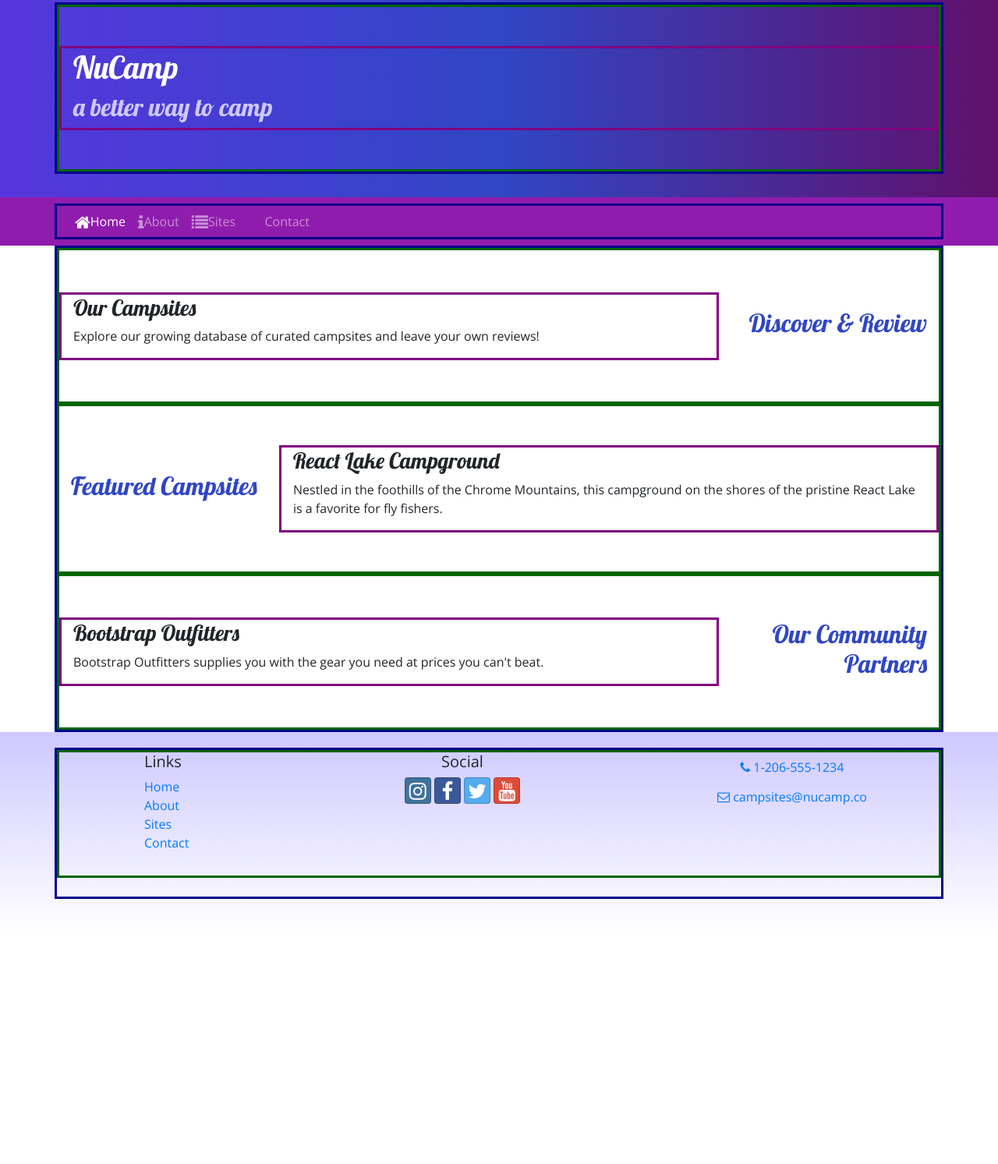
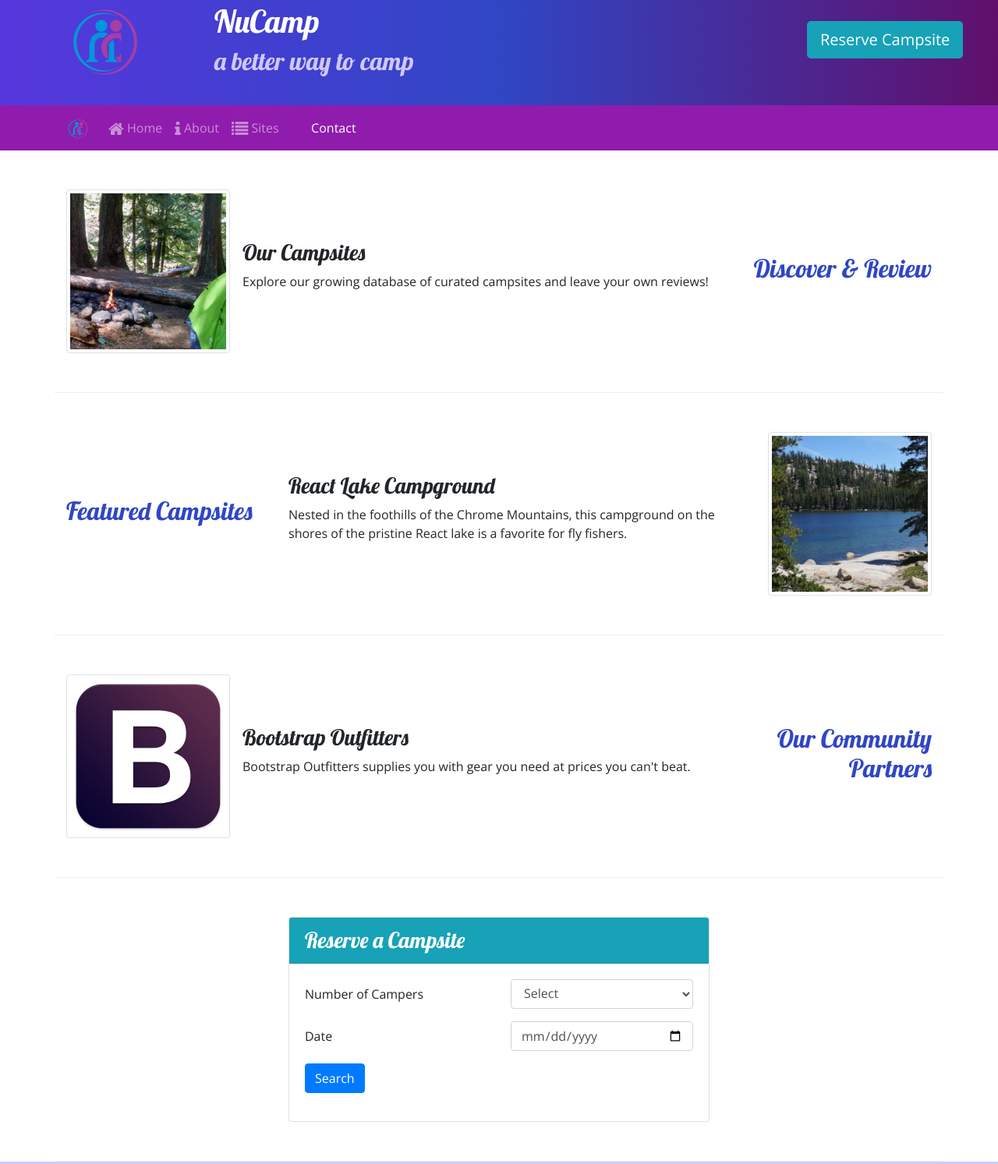
Before and after one commit to Dewan-Kabir/nucampsite, a website: page index.html in a window 1280 px wide. Shown: the part 27-1520 px from the top of the page at 78% size. Before the commit the page ends 1248 px from the top, so only its background shows below. Drawn offline with nearby package versions, Linux system fonts and the light colour scheme.

Commit message:
Completed Assignment-02, added (Link to page) button in the jumbotron, added form and content to index.html page

```diff
--- a/index.html
+++ b/index.html
@@ -22,29 +22,25 @@
 
         <title>NuCamp: A Better Way To Camp</title>
 
-        <style>
-            .container{
-                border: solid darkblue;
-            }
 
-            .row{
-                border:solid darkgreen;
-            }
-
-            .col{
-                border:solid purple;
-            }
-        </style>
     </head>
 
 <body>
 
     <header class="jumbotron jumbotron-fluid">
         <div class="container">
-            <div class="row row-content">
+            <div class="row ">
+                <div class="col-4 col-sm-3 col-md-2 align-self-center">
+                    <img src="img/logo.png" class="img-fluid" />
+                 </div>
                 <div class="col">
                     <h1>NuCamp</h1>
                     <h2>a better way to camp</h2>
+                </div>
+                <div class=" col-md-4 col-xl-2 mt-4  text-nowrap">
+                    <button class="btn btn-info btn-lg " >
+                        <a class="text-white" href="#reserveForm">Reserve Campsite</a>
+                    </button>
                 </div>
             </div>
         </div>
@@ -52,19 +48,20 @@
 
     <nav class="navbar navbar-expand-sm navbar-dark sticky-top">
         <div class="container">
+            <a class="navbar-brand" href="#"><img src="img/logo.png" height="30" width="30" /></a>
+            <button class="navbar-toggler" type="button" data-toggle="collapse" data-target="#nucampNavbar">
             <button class="navbar-toggler ml-auto" type="button" data-toggle="collapse" data-target="#nucampNavbar">
                 <span class="navbar-toggler-icon"></span>
             </button>
             <div class="collapse navbar-collapse" id="nucampNavbar">
                 <ul class="navbar-nav">
-            <li class="nav-item active"><a class="nav-link" href="index.html"><i class="fa fa-home fa-lg "></i>Home</a></li>
-            <li class="nav-item"><a class="nav-link" href="aboutus.html"><i class="fa fa-info fa-lg "></i>About</a></li>
-            <li class="nav-item"><a class="nav-link" href="#"><i class="fa fa-list fa-lg "></i>Sites</a></li>
-            <li class="nav-item"><a class="nav-link" href="contactus.html"><i class="fa fa-address-card fa-lg "></i>Contact</a></li>
+                    <li class="nav-item"><a class="nav-link" href="index.html"><i class="fa fa-home fa-lg"></i> Home</a></li>
+                    <li class="nav-item"><a class="nav-link" href="aboutus.html"><i class="fa fa-info fa-lg"></i> About</a></li>
+                    <li class="nav-item"><a class="nav-link" href="#"><i class="fa fa-list fa-lg"></i> Sites</a></li>
+                    <li class="nav-item active"><a class="nav-link" href="contactus.html"><i class="fa fa-address-card fa-lg"></i> Contact</a></li>
                 </ul>
             </div>
         </div>
-
     </nav>
 
 
@@ -75,8 +72,13 @@
                 <h2 class="text-sm-right">Discover & Review</h2>
             </div>
             <div class="col">
+                <div class="media">
+                    <img class="d-flex mr-3 img-thumbnail" src="img/breadcrumb-trail-thumb.jpg" alt="Breadcrumb Trail" />
+                    <div class="media-body align-self-center">
                         <h3>Our Campsites</h3>
                         <p class="d-none d-sm-block">Explore our growing database of curated campsites and leave your own reviews!</p>
+                    </div>
+                </div>
             </div>
         </div>
 
@@ -84,21 +86,98 @@
             <div class="col-sm-4 col-md-3">
                 <h2>Featured Campsites</h2>
             </div>
-            <div class="col">
+
+
+            <div class="col-md-9">
+                <div class="media">
+                    <div class="media-body align-self-center">
                         <h3>React Lake Campground</h3>
-        		<p class="d-none d-sm-block">Nestled in the foothills of the Chrome Mountains, this campground on the shores of the pristine React Lake is a favorite for fly fishers.</p>
+        				<p class="d-none d-sm-block">Nested in the foothills of the Chrome Mountains,
+                            this campground on the shores of the pristine React lake is a favorite for fly fishers.
+                        </p>
+                    </div>
+                    <img class="d-flex ml-3 img-thumbnail" src="img/react-lake-thumb.jpg" alt="React Lake" />
                 </div>
             </div>
+
+        </div>
+
+
 
         <div class="row row-content align-items-center">
             <div class="col-sm-4 order-sm-last col-md-3">
                 <h2 class="text-sm-right">Our Community Partners</h2>
             </div>
-            <div class="col">
+            <div class="col-md-9">
+                <div class="media">
+                    <img class="d-flex mr-3 img-thumbnail" src="img/bootstrap-thumb.png" alt="Bootstrap Outfitters" />
+                    <div class="media-body align-self-center">
                         <h3>Bootstrap Outfitters</h3>
-        		<p class="d-none d-sm-block">Bootstrap Outfitters supplies you with the gear you need at prices you can't beat.</p>
+        				<p class="d-none d-sm-block">Bootstrap Outfitters supplies you with gear you need at prices you can't beat.</p>
                     </div>
                 </div>
+            </div>
+        </div>
+
+
+        <div class="row row-content">
+            <div class="col-sm-6 mx-auto">
+                <div class="card">
+                    <h3 class="bg-info text-white card-header">Reserve a Campsite </h3>
+                    <div class="card-body">
+                        <form id="reserveForm">
+                            <div class="form-group row" >
+                                <label class="col-sm-6 col-form-label" for="nuCampers">Number of Campers</label>
+                                <div class="col">
+                                    <select class=" form-control" name="numCampers" id="nuCampers" >
+                                        <option value="select">Select</option>
+                                        <option value="1">1</option>
+                                        <option value="2">2</option>
+                                        <option value="3">3</option>
+                                        <option value="4">4</option>
+                                        <option value="5">5</option>
+                                        <option value="6">6</option>
+                                    </select>
+                                </div>
+                            </div>
+                            <div class="form-group row">
+                                <label class=" col-sm-6 col-form-label" for="date">Date</label>
+                                <div class="col">
+                                <input class="form-control" type="date" id="date" name="date" placeholder="date"/>
+                            </div>
+                            </div>
+                            <div class="form-group row">
+                                <div class="col">
+                                    <button type="submit" class="btn btn-primary">Search</button>
+                                </div>
+
+                            </div>
+                        </form>
+                    </div>
+                </div>
+            </div>
+        </div>
+
+
+
+
+
+
+
+
+
+
+
+
+
+
+
+
+
+
+
+
+
     </div>
 
     <footer class="site-footer">
```
Also changed, not shown: aboutus.html (+8 -5 lines), contactus.html (+3 -0 lines), img/bootstrap-thumb.png (added), img/breadcrumb-trail-thumb.jpg (added), img/breadcrumb-trail.jpg (added), img/chrome-river-thumb.jpg (added), img/chrome-river.jpg (added), img/logo.png (added), img/react-lake-thumb.jpg (added), img/react-lake.jpg (added). Lines whose indentation alone changed are shown as unchanged.
